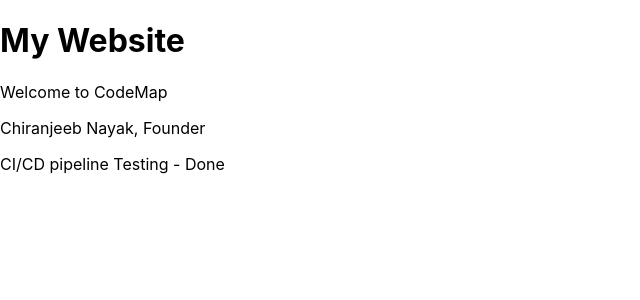
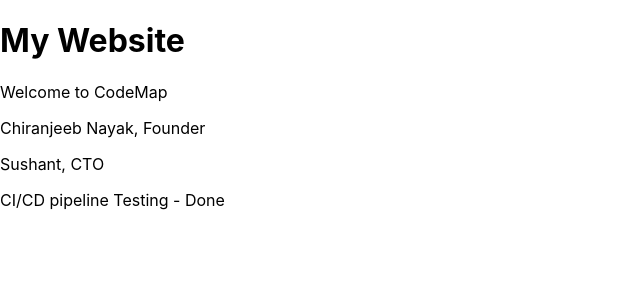
Before and after one commit to ChiranjeebNayak/CodemapUAT, a React (Create React App) app: page / in a window 1280 px wide. Shown: the top 300 px of the page, without its empty margins (0-640 px from the left). Built offline with nearby package versions, Linux system fonts and the light colour scheme.

Commit message:
pipline testing

```diff
--- a/src/App.js
+++ b/src/App.js
@@ -6,6 +6,7 @@
       <h1>My Website</h1>
       <p>Welcome to CodeMap</p>
       <p>Chiranjeeb Nayak, Founder</p>
+      <p>Sushant, CTO</p>
       <p>CI/CD pipeline Testing - Done</p>
     </>
   );
```
